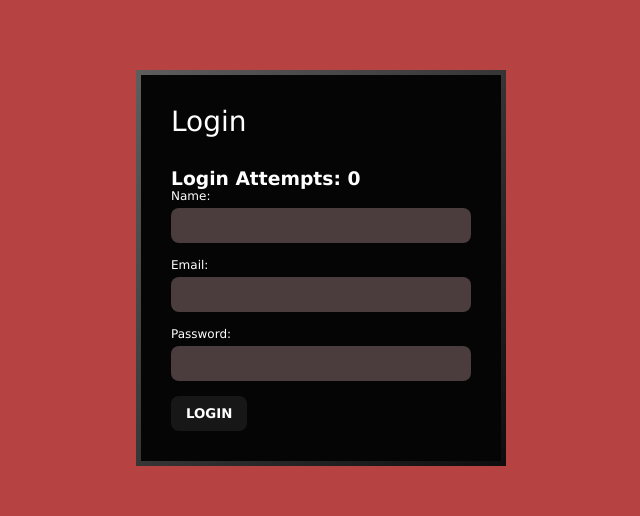
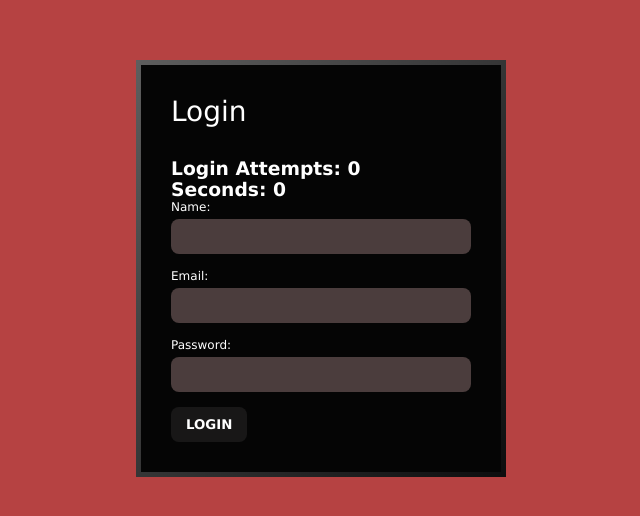
Before and after one commit to hmazomba/u235, a React (Create React App) app in the folder u235/: page / in a window 1280 px wide. Shown: the part 132-648 px from the top of the page, without its empty margins (319-959 px from the left). Built offline with nearby package versions, Linux system fonts and the light colour scheme.

Commit message:
Timer
Added a timer to track how long since a user's button has been disabled.

```diff
--- a/u235/src/components/LoginForm.js
+++ b/u235/src/components/LoginForm.js
@@ -4,20 +4,36 @@ function LoginForm({ Login, error}) {
     //local details for the form
     const [details, setDetails] = useState({name:"", email: "", password: ""})
     const [loginCount, setLoginCount] = useState(0);
-
+    const [canLogin, setCanLogin] = useState(true);
+    const [seconds, setSeconds] = useState(0);
     //Timer
     useEffect(() => {
-        const timeout = setTimeout(() => {
-            setLoginCount(1);
-        }, 60000);
+        const interval = setInterval(() => {
+            setSeconds(seconds => seconds + 1);
+        }, 1000)
+        if(loginCount >= 3){
+            setCanLogin(false);
+        }
 
-        return () => clearTimeout(timeout);
-    }, [loginCount]);
+        else if(loginCount >= 3 && seconds > 10){
+            setCanLogin(true);
+            setSeconds(0);
+        }
+        else {
+            clearInterval(interval);
+        }
+
+
+    }, [loginCount], [seconds]);
+
+
     //Handles all submissions in the form
     const submitHandler = e =>{
         e.preventDefault();
         Login(details);
         setLoginCount(loginCount+1);
+
+
     }
 
 
@@ -27,6 +43,7 @@ function LoginForm({ Login, error}) {
             <div className="form-inner">
                 <h2>Login</h2>
                 <h3>Login Attempts: {loginCount}</h3>
+                <h3>Seconds: {seconds}</h3>
                 {(error) != "" ? (<div className="error">{error}</div>) : ""}
                 <div className="form-group">
                     <label htmlFor="name">Name: </label>
@@ -42,8 +59,7 @@ function LoginForm({ Login, error}) {
                     <label htmlFor="password">Password: </label>
                     <input type="text" name="password" id="password" onChange={e  => setDetails({...details, password: e.target.value})} value={details.password}/>
                 </div>
-
-                <input type="submit" value="LOGIN"/>
+                { canLogin ? (<input type="submit" value="LOGIN"/>) : ("")}
             </div>
         </form>
     )
```
